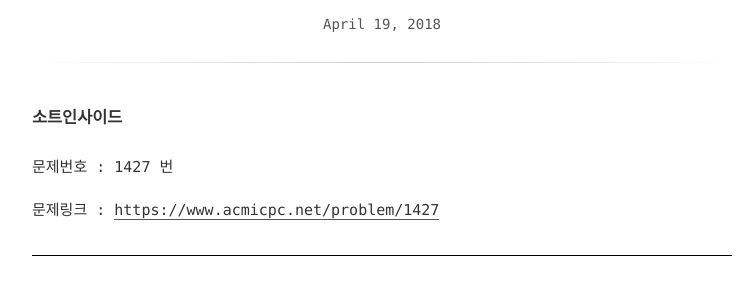
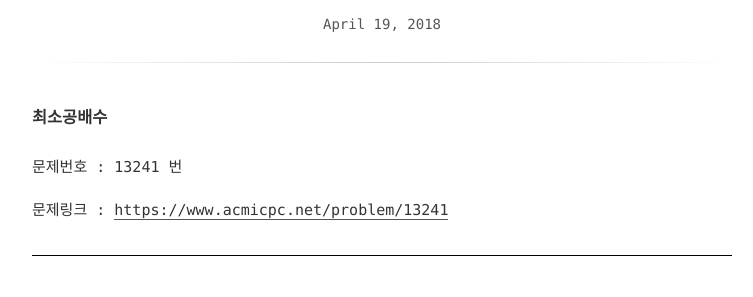
Before and after one commit to ruddls00114/1DP, a Jekyll site: the page built from _posts/2018-04-19-[algorithm]-최소공배수.md, in a window 1280 px wide and 900 px high. Shown: the part 209-506 px from the top of the window, without its empty margins (258-1011 px from the left). Built offline with Jekyll 4.4.1, drawn with Linux system fonts in a browser that asks for light colours.

Commit message:
최소공배수

```diff
--- a/_posts/2018-04-19-[algorithm]-최소공배수.md
+++ b/_posts/2018-04-19-[algorithm]-최소공배수.md
@@ -1,8 +1,8 @@
-### 소트인사이드 ###
+### 최소공배수 ###
 
-문제번호 : 1427 번
+문제번호 : 13241 번
 
-문제링크 : [https://www.acmicpc.net/problem/1427](https://www.acmicpc.net/problem/1427)
+문제링크 : [https://www.acmicpc.net/problem/13241](https://www.acmicpc.net/problem/13241)
 
 ----------
 
@@ -39,8 +39,7 @@ A와 B의 최소공배수를 한 줄에 출력한다.
 
 
 ## 예제 ##
-![](/Users/user/Desktop/1111.jpg)
-
+![](../../Desktop/1111.jpg)
 
 
 
```
